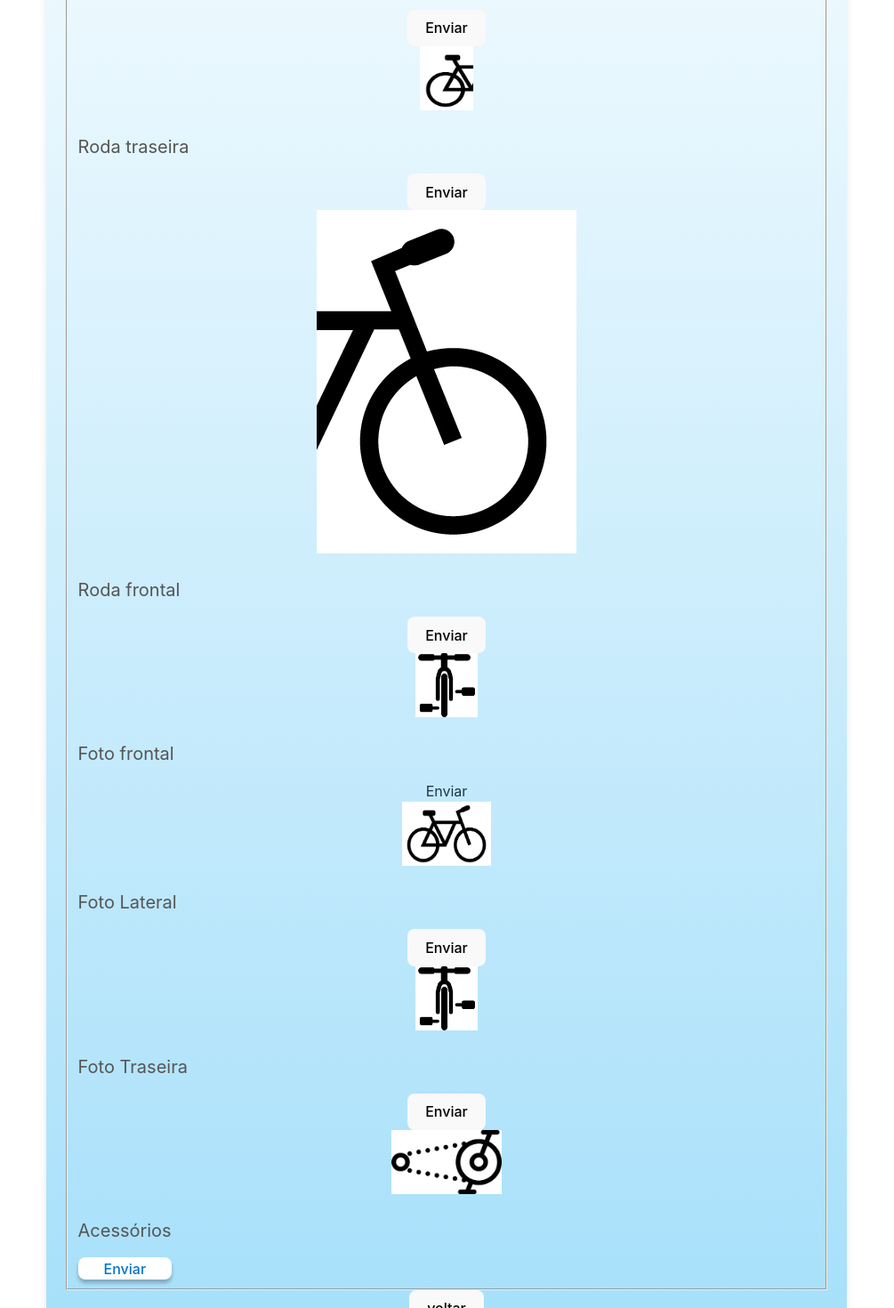
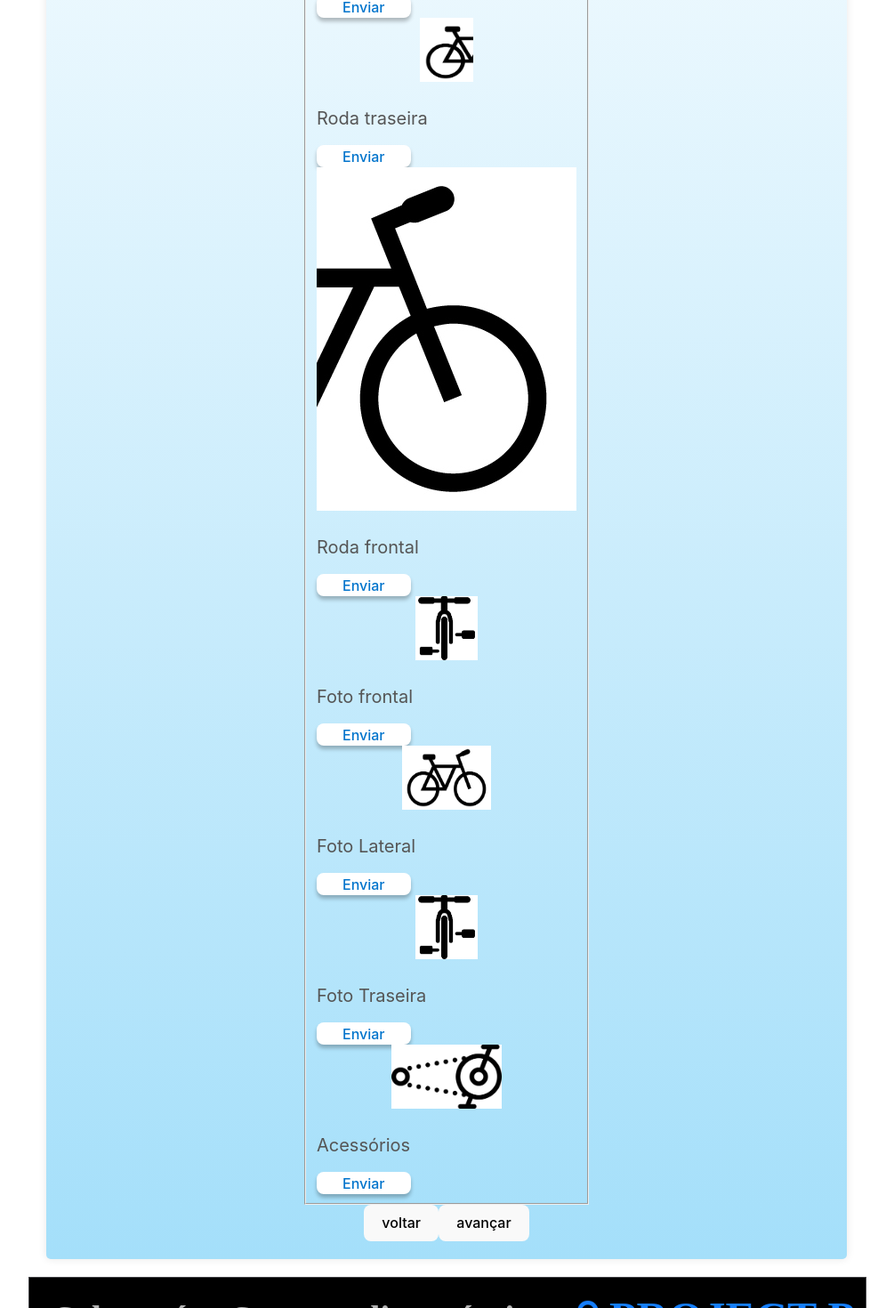
Before and after one commit to MatheusFelipeCamarinhaDuarte/Sprint-3, a React (Vite) app: page /dados-bike/fotos in a window 1280 px wide. Shown: the part 598-2068 px from the top of the page at 89% size, without its empty margins (138-1143 px from the left). Built offline with nearby package versions, Linux system fonts and the light colour scheme.

Commit message:
Conserto de botões

```diff
--- a/src/routes/CSS/Confirmacao.css
+++ b/src/routes/CSS/Confirmacao.css
@@ -2,11 +2,9 @@ main {
     display: flex;
     flex-direction: column;
     justify-content: space-between;
-<<<<<<< HEAD
     align-items: center;
     background: linear-gradient(180deg, #FFF 0%, #A4DFFA 100%);
-=======
->>>>>>> 9f55eb548c9387db0ada9aac4b6849b5de7e4be7
+
 };
 
 
--- a/src/routes/CSS/Dados-bike.css
+++ b/src/routes/CSS/Dados-bike.css
@@ -1,3 +1,9 @@
+.navegacao{
+    display: flex;
+    flex-direction: row;
+    justify-content: space-between;
+};
+
 /*
 Página
 */
@@ -5,11 +11,8 @@ main {
     display: flex;
     flex-direction: column;
     justify-content: space-between;
-<<<<<<< HEAD
     align-items: center;
     background: linear-gradient(180deg, #FFF 0%, #A4DFFA 100%);
-=======
->>>>>>> 9f55eb548c9387db0ada9aac4b6849b5de7e4be7
 };
 
 /*
--- a/src/routes/CSS/Dados-cliente.css
+++ b/src/routes/CSS/Dados-cliente.css
@@ -1,4 +1,4 @@
-<<<<<<< HEAD
+
 /*
 Página
 */
@@ -96,5 +96,3 @@ font-size: 64px;
 font-style: normal;
 font-weight: 400;
 line-height: normal;
-=======
->>>>>>> 9f55eb548c9387db0ada9aac4b6849b5de7e4be7
--- a/src/routes/CSS/Home.css
+++ b/src/routes/CSS/Home.css
@@ -86,13 +86,14 @@ padding: 16px;
 }
 
 .botao-vistoria{
-    width: 50%;
+    width: 100%;
+    height: 70%;
     background: #425AB0;
 }
 
 .texto-vistoria{
     color: rgba(255, 255, 255, 0.95);
-    font-size: 64px;
+    font-size: 20px;
     font-family: Patua One;
     font-weight: bold;
     word-wrap: break-word
--- a/src/routes/Dados-cliente/index.jsx
+++ b/src/routes/Dados-cliente/index.jsx
@@ -12,15 +12,15 @@ export default function index() {
     <nav className="formulario">
         <div>
 
-            <label className="text-form" for="idNome">Nome</label>
+            <label className="text-form">Nome</label>
             <input className='campo-form' type="text" name="nome" id="idNome" placeholder="Digite seu nome" required />
         </div>
         <div>
-            <label className="text-form" for="idCPF">CPF</label>
+            <label className="text-form">CPF</label>
             <input className='campo-form'  type="text" name="CPF" id="idCPF" placeholder="Digite seu CPF" required/>
         </div>
         <div>
-            <label className="text-form" for="idValor">Valor</label>
+            <label className="text-form">Valor</label>
             <input className='campo-form' type="text" name="Valor" id="idValor" placeholder="Digite seu Valor TOTAL da sua bike" required/>
 
         </div>
--- a/src/routes/Fotos-bike/index.jsx
+++ b/src/routes/Fotos-bike/index.jsx
@@ -24,10 +24,9 @@ export default function index() {
                 {/* 100px por 80px */}
                 <p>Foto do Quadro</p>
             </div>
-            <div>
-                <button>Enviar</button>
-
-            </div>
+            <button className="botao-enviar">
+                <Link className="texto-enviar">Enviar</Link>
+            </button>
         </div>
 
         <div className="quadro">
@@ -36,9 +35,9 @@ export default function index() {
                 {/* 80px por 80px */}
                 <p>Nº de série</p>
             </div>
-            <div>
-                <button>Enviar</button>
-            </div>
+            <button className="botao-enviar">
+                <Link className="texto-enviar">Enviar</Link>
+            </button>
         </div>
 
         <div className="quadro">
@@ -47,9 +46,9 @@ export default function index() {
                 {/* 60px por 72px */}
                 <p>Roda traseira</p>
             </div>
-            <div>
-                <button>Enviar</button>
-            </div>
+            <button className="botao-enviar">
+                <Link className="texto-enviar">Enviar</Link>
+            </button>
         </div>
 
         <div className="quadro">
@@ -58,9 +57,9 @@ export default function index() {
                 {/* 60px por 72px */}
                 <p>Roda frontal</p>
             </div>
-            <div>
-                <button>Enviar</button>
-            </div>
+            <button className="botao-enviar">
+                <Link className="texto-enviar">Enviar</Link>
+            </button>
         </div>
 
         <div className="quadro">
@@ -69,9 +68,9 @@ export default function index() {
                 {/* 70px por 72px */}
                 <p>Foto frontal</p>
             </div>
-            <div>
-                <div>Enviar</div>
-            </div>
+            <button className="botao-enviar">
+                <Link className="texto-enviar">Enviar</Link>
+            </button>
         </div>
 
         <div className="quadro">
@@ -80,9 +79,9 @@ export default function index() {
                 {/* 100px por 72px */}
                 <p>Foto Lateral</p>
             </div>
-            <div>
-                <button>Enviar</button>
-            </div>
+            <button className="botao-enviar">
+                <Link className="texto-enviar">Enviar</Link>
+            </button>
         </div>
 
         <div className="quadro">
@@ -91,9 +90,9 @@ export default function index() {
                 {/* 70px por 72px */}
                 <p>Foto Traseira</p>
             </div>
-            <div>
-                <button>Enviar</button>
-            </div>
+            <button className="botao-enviar">
+                <Link className="texto-enviar">Enviar</Link>
+            </button>
       </div>
 
         <div className="quadro">
@@ -103,7 +102,7 @@ export default function index() {
                 <p>Acessórios</p>
             </div>
             <button className="botao-enviar">
-                <Link to="" className="texto-enviar">Enviar</Link>
+                <Link className="texto-enviar">Enviar</Link>
             </button>
         </div>
 
```
